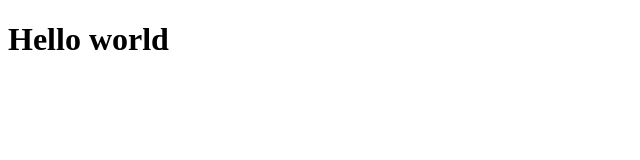
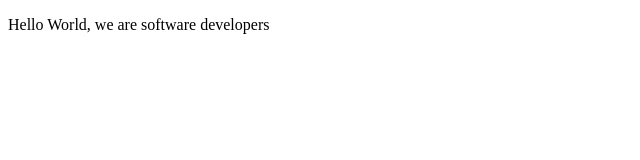
Before and after one commit to fk-faruk/Microverse-Trial-1, a plain HTML site: page fcc-test-suite-template-master/index.html in a window 1280 px wide. Shown: the whole page, without its empty margins (0-640 px from the left). Drawn offline with Linux system fonts and the light colour scheme.

Commit message:
Second commit

```diff
--- a/fcc-test-suite-template-master/index.html
+++ b/fcc-test-suite-template-master/index.html
@@ -9,7 +9,7 @@
   <body>
     <script src="https://cdn.freecodecamp.org/testable-projects-fcc/v1/bundle.js"></script>
 
-    <h1>Hello world</h1>
+    <p>Hello World, we are software developers</p>
     <!--
 
     Hello Camper!
```
